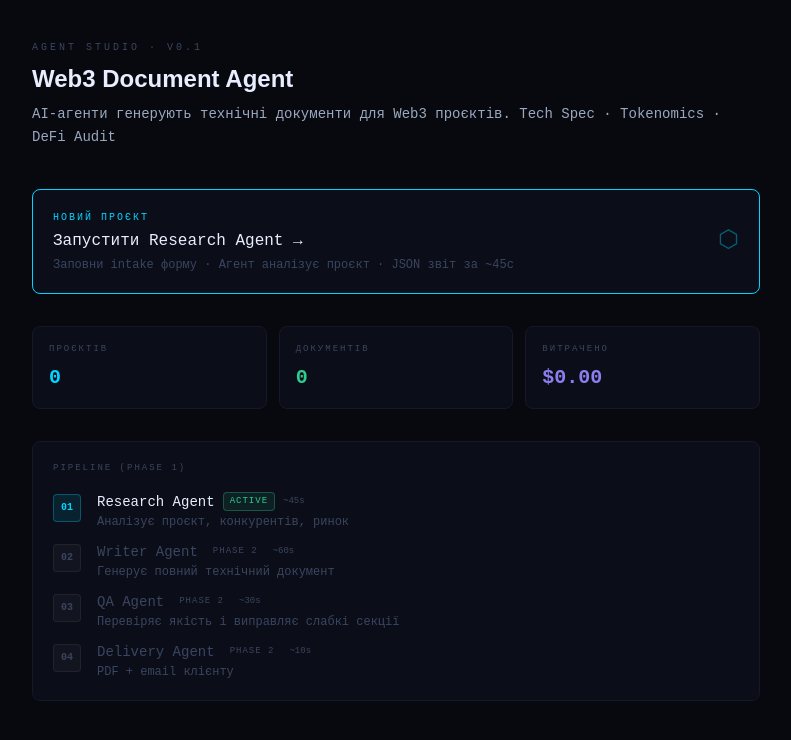
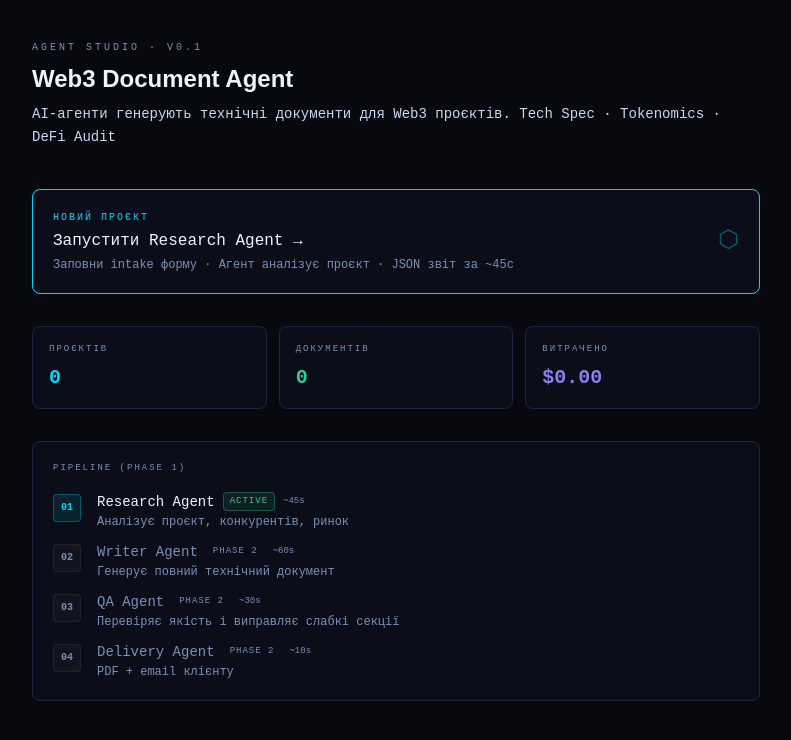
Before and after one commit to Anton-dot911/agent-studio, a Next.js app in the folder apps/web/: page / in a window 1280 px wide. Shown: the top 740 px of the page, without its empty margins (244-1035 px from the left). Built offline with nearby package versions, Linux system fonts and the light colour scheme.

Commit message:
Refactor CSS variables in globals.css
Updated CSS variables for improved color scheme.

```diff
--- a/apps/web/app/globals.css
+++ b/apps/web/app/globals.css
@@ -4,11 +4,11 @@
   --bg: #07090f;
   --card: #0b0e18;
   --card2: #0f1220;
-  --border: #141828;
-  --border2: #1e2540;
-  --text: #9aa8c0;
-  --bright: #e8eeff;
-  --dim: #3a4560;
+  --border: #1e2540;
+  --border2: #2a3560;
+  --text: #c8d8f0;
+  --bright: #eef4ff;
+  --dim: #7a90b8;
   --cyan: #00d4ff;
   --green: #2ecc8f;
   --purple: #8b7ff0;
@@ -24,3 +24,12 @@
 ::-webkit-scrollbar-thumb { background: var(--border2); border-radius: 2px; }
 
 body { font-family: 'IBM Plex Mono', 'Courier New', monospace; }
+
+input, textarea {
+  color: var(--bright) !important;
+}
+
+input::placeholder, textarea::placeholder {
+  color: var(--dim) !important;
+  opacity: 1;
+}
```
